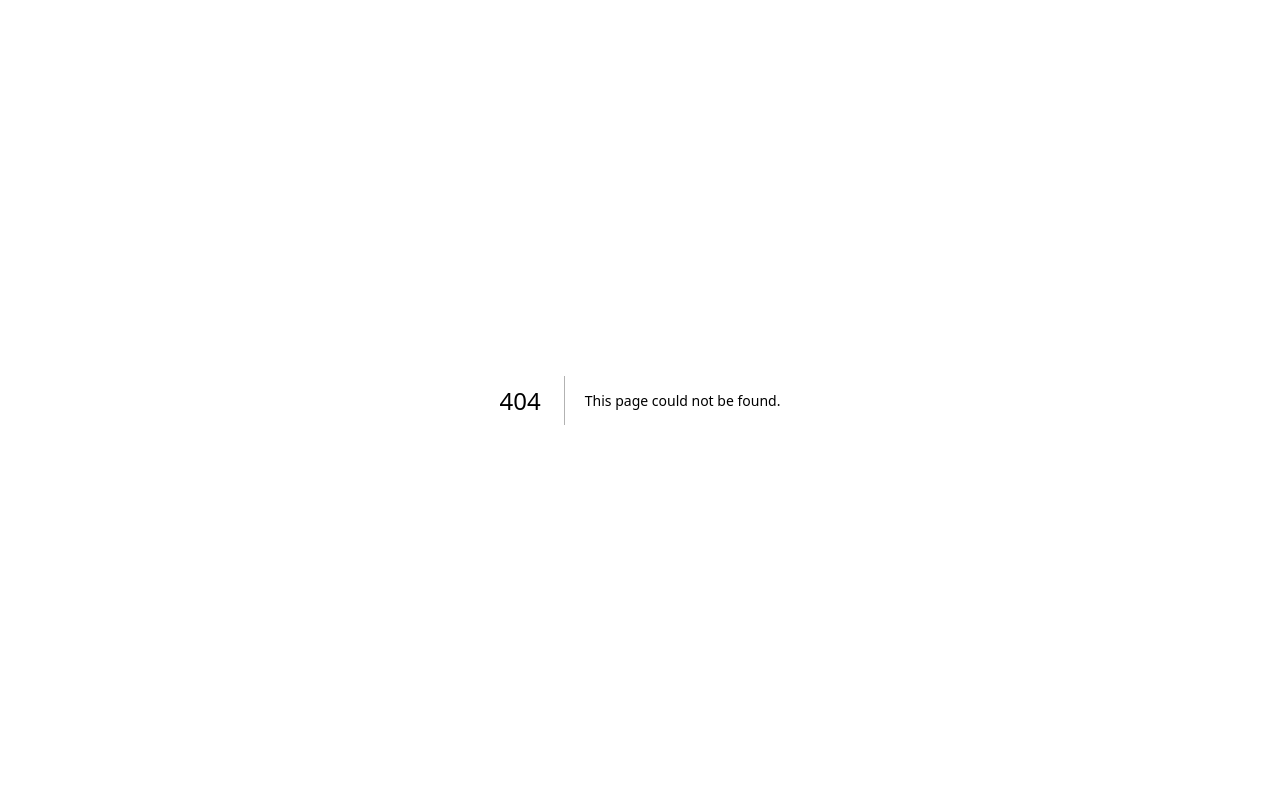
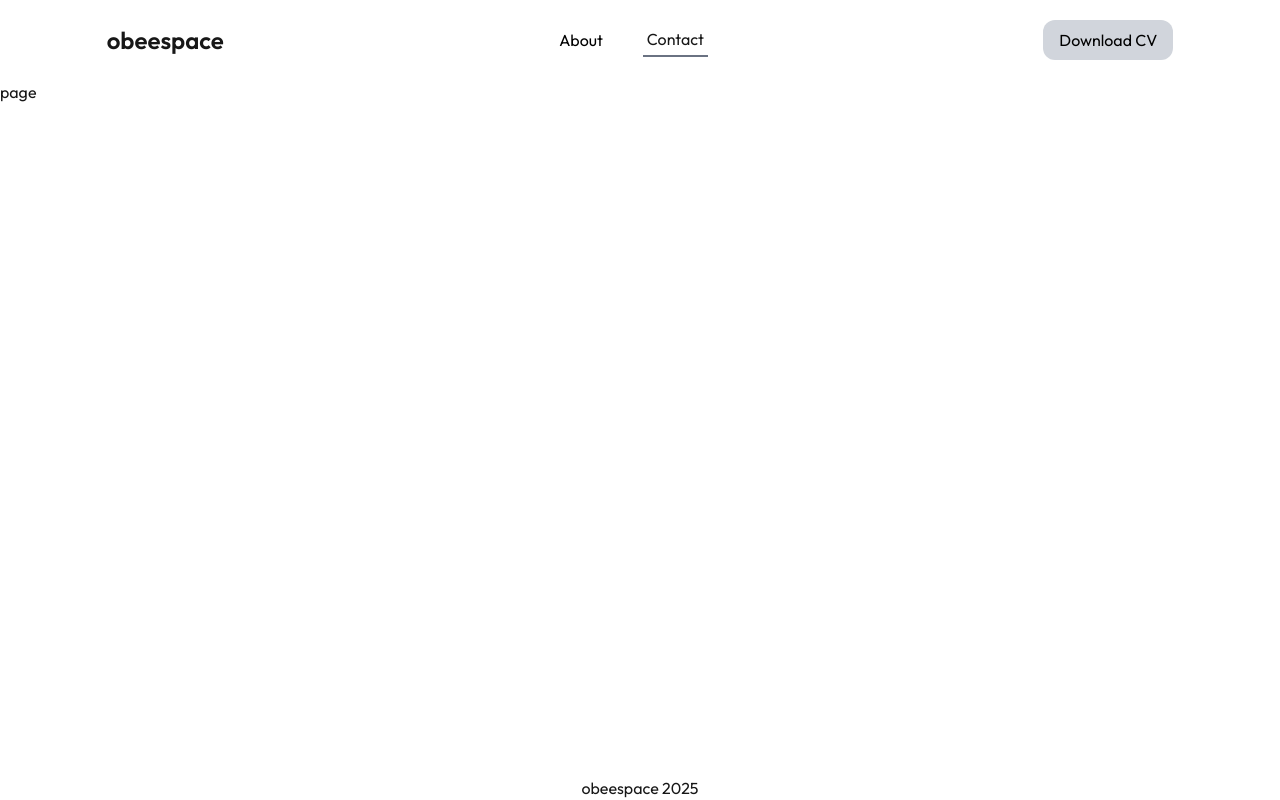
Before and after one commit to obeespace/obeespace, a Next.js app: page /contact in a window 1280 px wide. Before the commit this address had no page. Built offline with nearby package versions, Linux system fonts and the light colour scheme.

Commit message:
Obee Portfolio

```diff
--- /dev/null
+++ b/app/about/page.js
@@ -0,0 +1,9 @@
+import React from 'react'
+
+const page = () => {
+  return (
+    <div>page</div>
+  )
+}
+
+export default page
--- /dev/null
+++ b/app/component/Footer.js
@@ -0,0 +1,11 @@
+import React from 'react'
+
+const Footer = () => {
+  return (
+    <div style={{ position: 'fixed', bottom: 0, width: '100%', textAlign: 'center' }}>
+      obeespace 2025
+    </div>
+  )
+}
+
+export default Footer
--- /dev/null
+++ b/app/component/Nav.js
@@ -0,0 +1,122 @@
+"use client";
+import Link from "next/link";
+import React, { useState } from "react";
+import { motion } from "framer-motion";
+import { IoMdClose } from "react-icons/io";
+import { HiMenuAlt4 } from "react-icons/hi";
+import { usePathname } from "next/navigation";
+import { IoMdArrowDropright } from "react-icons/io";
+import { MdOutlineShoppingCart } from "react-icons/md";
+import { useRouter } from "next/navigation";
+
+const Nav = () => {
+  const [toggleMenu, setToggleMenu] = useState(false);
+  const pathname = usePathname();
+  const router = useRouter();
+
+  return (
+    <div className="w-5/6 mx-auto py-5">
+      {/* Desktop Header */}
+      <div className="hidden lg:flex justify-between items-center">
+        <div>
+          <Link href="/">
+            <h1 className="font-semibold text-2xl">obeespace</h1>
+          </Link>
+        </div>
+        <div className="flex gap-10 items-center">
+          <Link href="/about">
+            <p
+              className={
+                pathname === "/about"
+                  ? "border-b-2 border-gray-500 px-1 py-1"
+                  : "text-black"
+              }
+            >
+              About
+            </p>
+          </Link>
+          <Link href="/contact">
+            <p
+              className={
+                pathname === "/contact"
+                  ? "border-b-2 border-gray-500 px-1 py-1"
+                  : "text-black"
+              }
+            >
+              Contact
+            </p>
+          </Link>
+        </div>
+
+        <button className="bg-gray-300 rounded-xl px-4 py-2 text-black hover:bg-gray-500 cursor-pointer">
+          Download CV
+        </button>
+      </div>
+
+      {/* Mobile Header */}
+      <div className="flex lg:hidden items-center justify-between">
+        <div>
+          <Link href="/">
+            <h1 className="font-semibold text-2xl">obeespace</h1>
+          </Link>
+        </div>
+
+        <div className="flex gap-3">
+          <Link href="cart">
+            <MdOutlineShoppingCart className="text-2xl" />
+          </Link>
+          <div className="flex items-center gap-4">
+            <div className="relative">
+              {toggleMenu ? (
+                <motion.p whileTap={{ scale: 0.7 }}>
+                  <IoMdClose
+                    className="text-2xl cursor-pointer"
+                    onClick={() => setToggleMenu((prev) => !prev)}
+                  />
+                </motion.p>
+              ) : (
+                <motion.p whileTap={{ scale: 0.7 }}>
+                  <HiMenuAlt4
+                    className="text-2xl cursor-pointer"
+                    onClick={() => setToggleMenu((prev) => !prev)}
+                  />
+                </motion.p>
+              )}
+            </div>
+          </div>
+        </div>
+        {toggleMenu && (
+          <div className="bg-gray-100 z-50 text-gray-900 h-max w-40 absolute top-20 right-8 py-4 rounded-xl shadow-md">
+            <div className="flex flex-col gap-3 items-center w-5/6 mx-auto text-lg font-semibold ">
+              <Link
+                href="/about"
+                className="hover:bg-gray-700 w-full hover:text-white text-center rounded-md"
+              >
+                <p
+                  className=" hover:border-green-700 px-3 py-2"
+                  onClick={() => setToggleMenu((prev) => !prev)}
+                >
+                  Shop
+                </p>
+              </Link>
+
+              <Link
+                href="/contact"
+                className="hover:bg-gray-700 w-full hover:text-white text-center rounded-md"
+              >
+                <p
+                  className=" hover:border-green-700 px-3 py-2"
+                  onClick={() => setToggleMenu((prev) => !prev)}
+                >
+                  events
+                </p>
+              </Link>
+            </div>
+          </div>
+        )}
+      </div>
+    </div>
+  );
+};
+
+export default Nav;
--- /dev/null
+++ b/app/contact/page.js
@@ -0,0 +1,9 @@
+import React from 'react'
+
+const page = () => {
+  return (
+    <div>page</div>
+  )
+}
+
+export default page
--- a/app/layout.js
+++ b/app/layout.js
@@ -1,5 +1,10 @@
 import { Geist, Geist_Mono } from "next/font/google";
 import "./globals.css";
+import { Outfit } from "next/font/google";
+import Nav from "./component/Nav";
+import Footer from "./component/Footer";
+
+const outfit = Outfit({ subsets: ["latin"] });
 
 const geistSans = Geist({
   variable: "--font-geist-sans",
@@ -12,17 +17,17 @@ const geistMono = Geist_Mono({
 });
 
 export const metadata = {
-  title: "Create Next App",
-  description: "Generated by create next app",
+  title: "Obeespace",
+  description: "A modern software developer portfolio",
 };
 
 export default function RootLayout({ children }) {
   return (
     <html lang="en">
       <body
-        className={`${geistSans.variable} ${geistMono.variable} antialiased`}
+        className={outfit.className} suppressHydrationWarning={true}
       >
-        {children}
+        <Nav/>{children}<Footer/>
       </body>
     </html>
   );
```
Also changed, not shown: package.json (+5 -3 lines), 1 other file (tests, documents, lock files or other folders).
